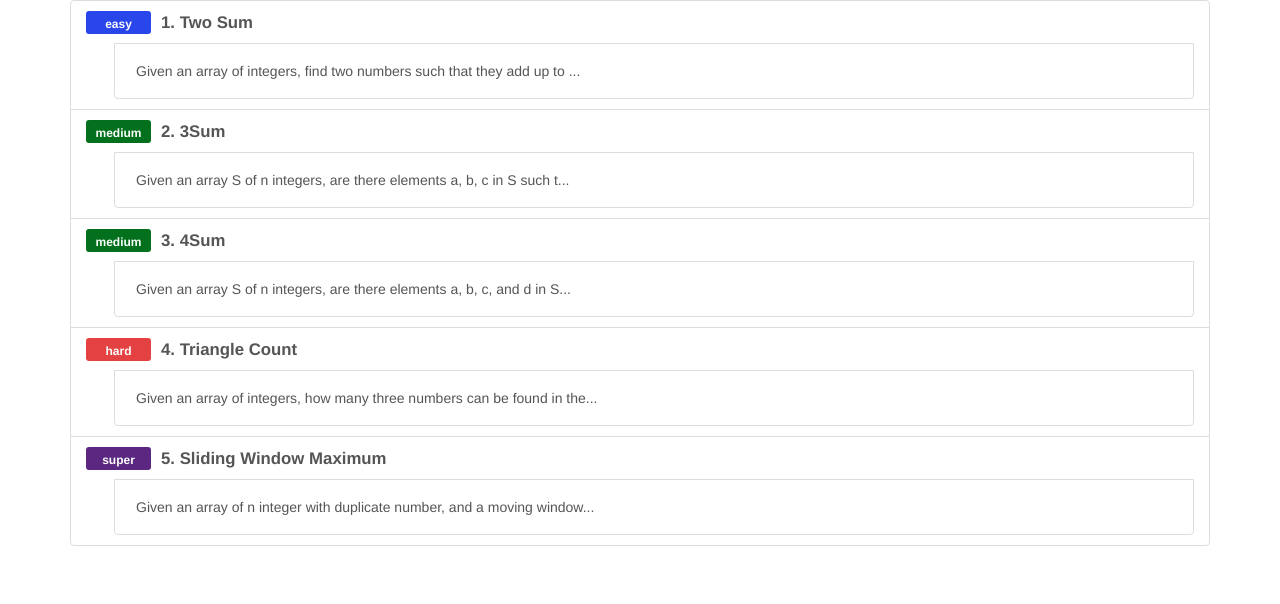
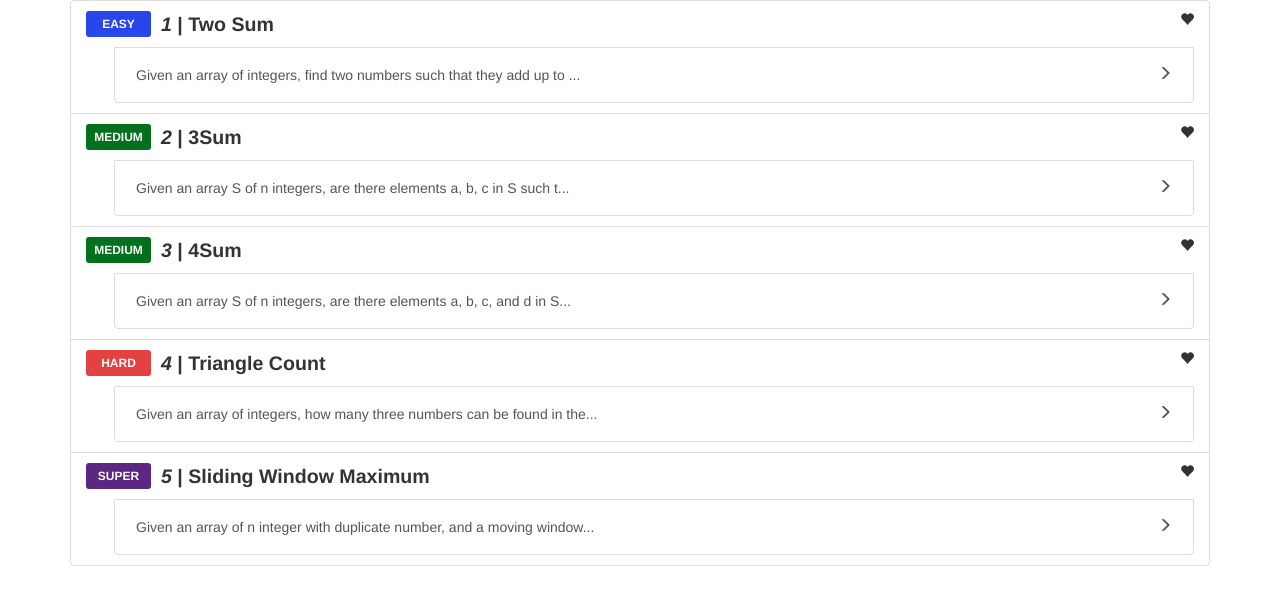
Before and after one commit to WeiChienHsu/COJ_project, an Angular app in the folder oj-client/: page /problems in a window 1280 px wide. Shown: the top 604 px of the page. Built offline with nearby package versions, Linux system fonts and the light colour scheme.

Commit message:
:color: Styling

```diff
--- a/oj-client/src/app/components/problem-list/problem-list.component.css
+++ b/oj-client/src/app/components/problem-list/problem-list.component.css
@@ -4,9 +4,13 @@
   }
 
   .label.difficulty {
-    padding-top: 0.6em;
+    padding: 0.6em;
     color: #fbfdfa;
     font-size: 12px;
+  }
+
+  .description{
+    font-size: 1.0em;
   }
 
   .description{
@@ -16,7 +20,7 @@
   }
 
   .title {
-    font-size: 1.2em;
+    font-size: 1.4em;
   }
 
   .diff-easy {
--- a/oj-client/src/app/components/problem-list/problem-list.component.html
+++ b/oj-client/src/app/components/problem-list/problem-list.component.html
@@ -1,13 +1,14 @@
 <div class="container">
   <div class="list-group">
-    <a class="list-group-item" *ngFor="let problem of problems" [routerLink]="['/problems',problem.is]">
+    <div class="list-group-item" *ngFor="let problem of problems" >
       <span class="{{'pull-left label difficulty diff-' + problem.diff.toLowerCase()}}">
-        {{problem.diff}}
+        {{problem.diff | uppercase}}
       </span>
       <strong class="title">
-        {{problem.id}}. {{problem.name}}
+        <em>{{problem.id}} </em> | {{problem.name}}
       </strong>
-      <div class="list-group-item description "> {{problem.desc | summary}}</div>
-    </a>
+      <i class="glyphicon glyphicon-heart pull-right"></i>
+      <a class="description" [routerLink]="['/problems',problem.is]" class="list-group-item description "> {{problem.desc | summary}} <i class="pull-right glyphicon glyphicon-menu-right"></i></a>
+    </div>
   </div>
 </div>
```
